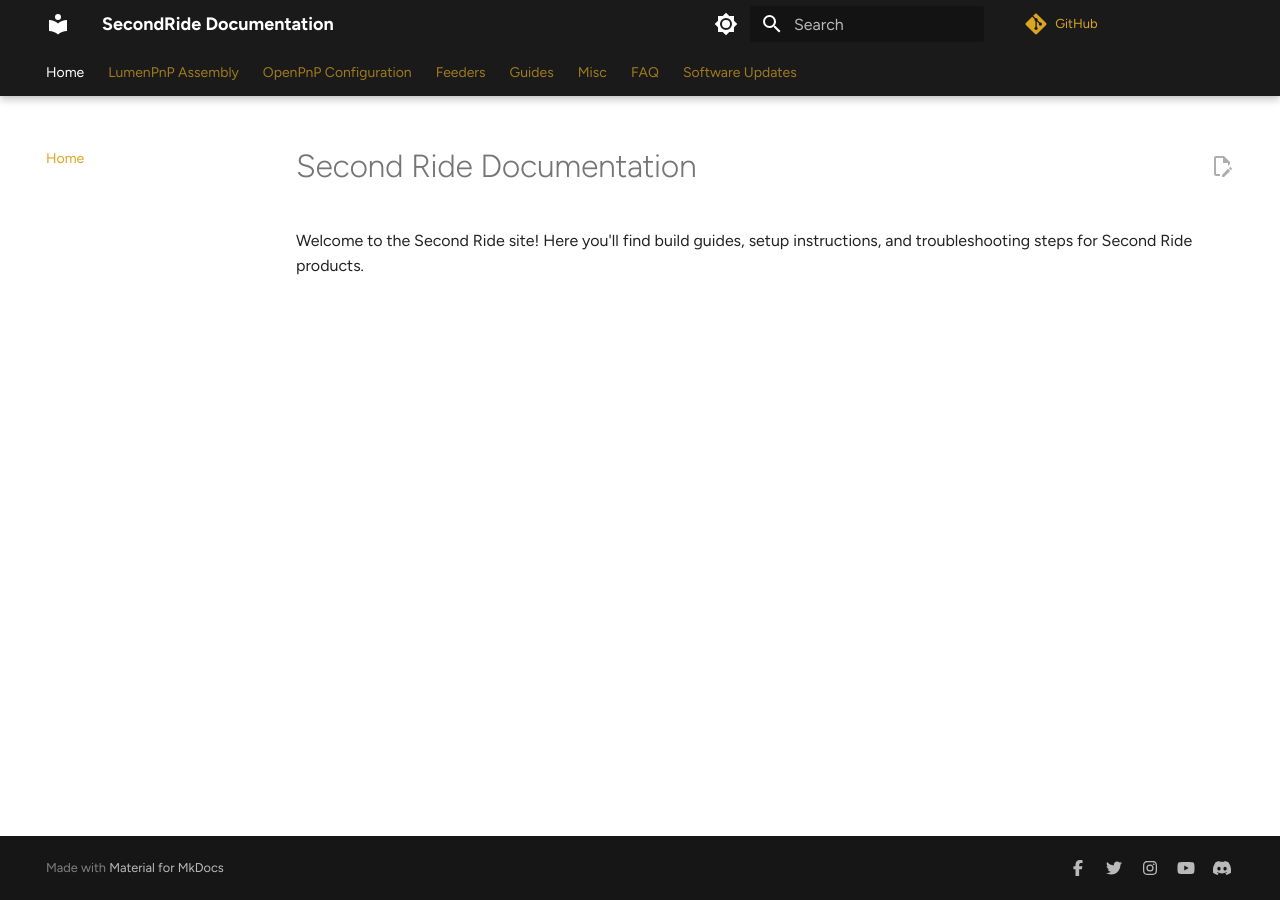
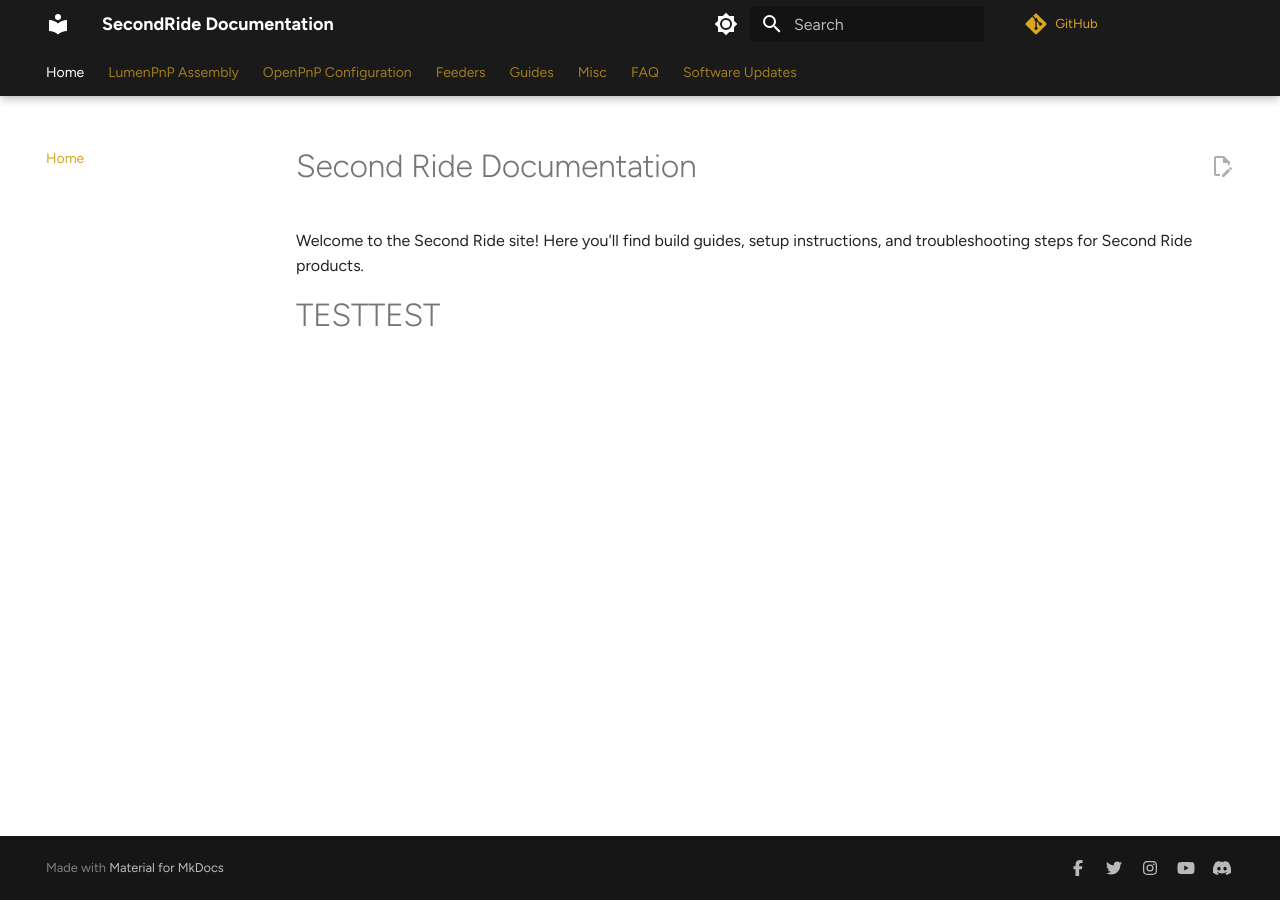
Before and after one commit to lukaskunhardt/secondride-docs, an MkDocs documentation site: the page built from docs/index.md, in a window 1280 px wide. Built offline with MkDocs 1.6.1 and Material for MkDocs 9.7.7, drawn with Linux system fonts in a browser that asks for light colours; comment, search, counter and statistics services are not loaded.

Commit message:
Update index.md

```diff
--- a/docs/index.md
+++ b/docs/index.md
@@ -1,3 +1,6 @@
 # Second Ride Documentation
 
 Welcome to the Second Ride site! Here you'll find build guides, setup instructions, and troubleshooting steps for Second Ride products.
+
+
+# TESTTEST
```
